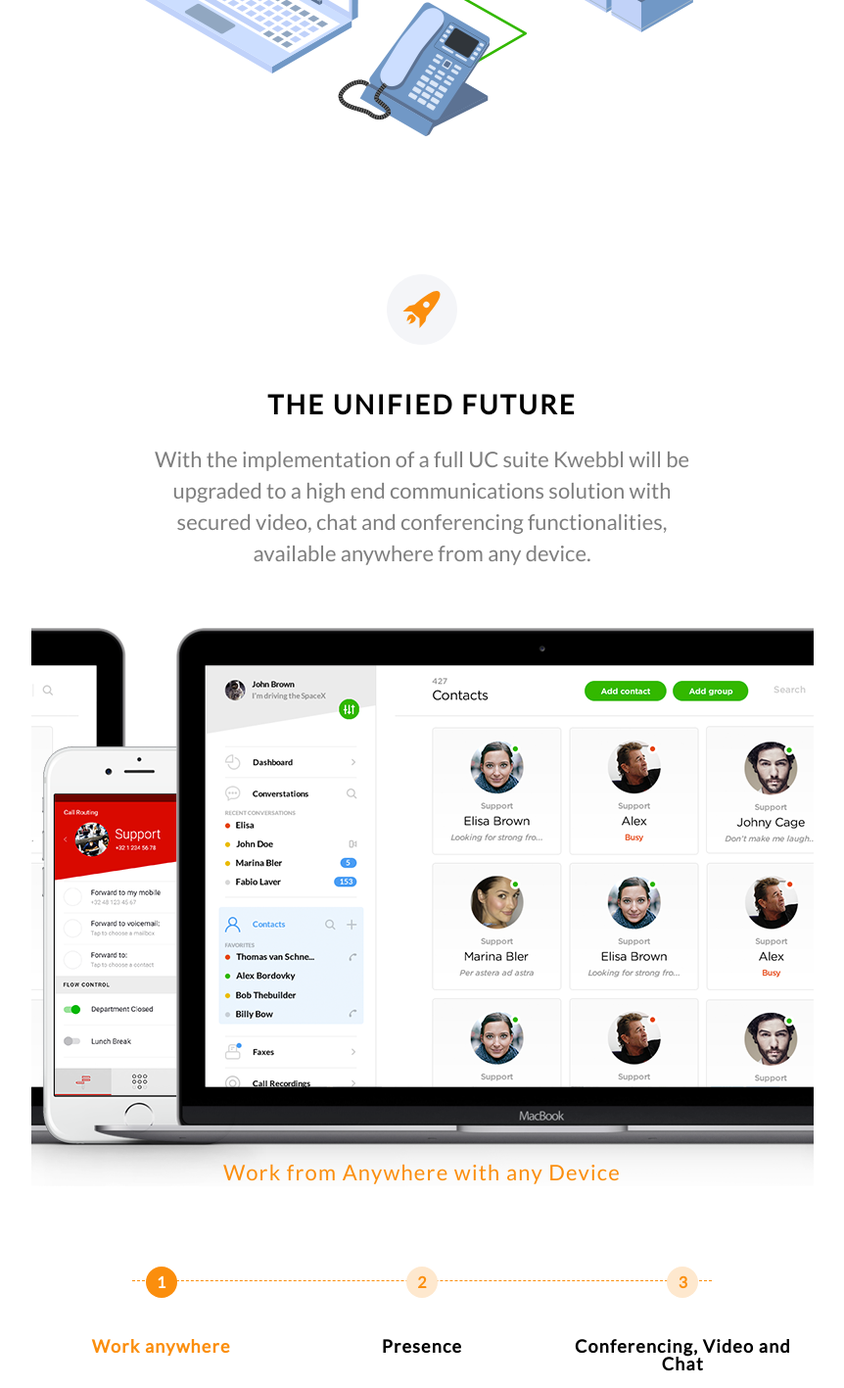
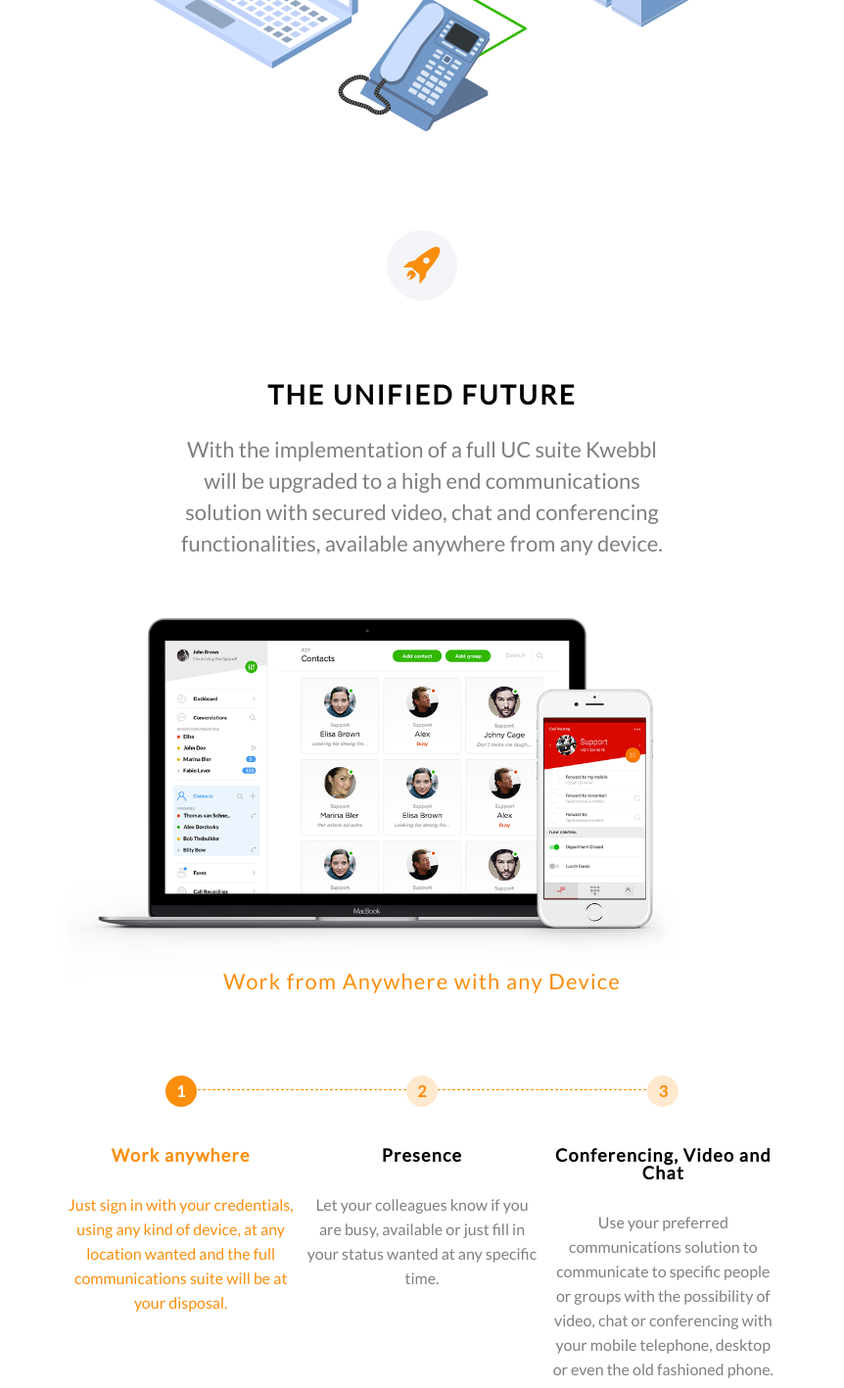
Before and after one commit to Ermugard/kwebbl-site, a React (Create React App) app: page /#/ in a window 1280 px wide. Shown: the part 4680-6097 px from the top of the page at 98% size, without its empty margins (209-1071 px from the left). Built offline with nearby package versions, Linux system fonts and the light colour scheme.

Commit message:
home tab section 5/6

```diff
--- a/src/pages/Home/Home.css
+++ b/src/pages/Home/Home.css
@@ -501,4 +501,115 @@
         font-style: normal;
         font-stretch: normal;
         line-height: 1.45;
-        margin-top: 20px; } }
+        margin-top: 20px; }
+  .home .section_5 .content, .home .section_6 .content {
+    display: -webkit-box;
+    display: -moz-box;
+    display: -ms-flexbox;
+    display: -webkit-flex;
+    display: flex;
+    flex-direction: column;
+    align-items: center;
+    text-align: center;
+    padding: 0 30px; }
+    .home .section_5 .content svg, .home .section_6 .content svg {
+      margin-top: 100px; }
+    .home .section_5 .content h2, .home .section_6 .content h2 {
+      margin-top: 35px; }
+    .home .section_5 .content p, .home .section_6 .content p {
+      max-width: 510px;
+      margin-top: 20px;
+      opacity: 0.5;
+      font-size: 22px;
+      font-weight: normal;
+      font-style: normal;
+      font-stretch: normal;
+      line-height: 1.45; }
+    .home .section_5 .content img, .home .section_6 .content img {
+      margin-top: 60px; }
+  .home .section_6 .carousel {
+    width: 100%;
+    height: 840px;
+    padding-bottom: 95px; }
+    .home .section_6 .carousel .slick-slider {
+      height: 100%; }
+      .home .section_6 .carousel .slick-slider img {
+        max-width: 60%; }
+      .home .section_6 .carousel .slick-slider .slick-list {
+        height: 630px; }
+      .home .section_6 .carousel .slick-slider .slick-dots {
+        bottom: 0; }
+        .home .section_6 .carousel .slick-slider .slick-dots > h3 {
+          font-size: 22px;
+          font-weight: normal;
+          text-transform: none;
+          line-height: 1.45;
+          color: #fb8e0d;
+          margin-bottom: 80px; }
+        .home .section_6 .carousel .slick-slider .slick-dots ul {
+          display: -webkit-box;
+          display: -moz-box;
+          display: -ms-flexbox;
+          display: -webkit-flex;
+          display: flex;
+          flex-direction: row;
+          justify-content: space-between;
+          width: 100%; }
+          .home .section_6 .carousel .slick-slider .slick-dots ul:before {
+            content: '';
+            z-index: -1;
+            position: absolute;
+            left: 15%;
+            top: 126px;
+            height: 0;
+            width: 70%;
+            border-top: 1px dashed #fb8e0d; }
+          .home .section_6 .carousel .slick-slider .slick-dots ul li {
+            width: auto;
+            max-width: 270px;
+            height: auto;
+            text-align: center; }
+            .home .section_6 .carousel .slick-slider .slick-dots ul li div {
+              display: -webkit-box;
+              display: -moz-box;
+              display: -ms-flexbox;
+              display: -webkit-flex;
+              display: flex;
+              flex-direction: column;
+              justify-content: center;
+              align-content: center; }
+            .home .section_6 .carousel .slick-slider .slick-dots ul li .number {
+              display: -webkit-box;
+              display: -moz-box;
+              display: -ms-flexbox;
+              display: -webkit-flex;
+              display: flex;
+              text-align: center;
+              justify-content: center;
+              align-items: center;
+              align-self: center;
+              margin-bottom: 40px;
+              width: 32px;
+              height: 32px;
+              border-radius: 50%;
+              color: #fb8e0d;
+              background-color: #fee8ce;
+              font-size: 16px;
+              font-weight: bold;
+              position: relative; }
+            .home .section_6 .carousel .slick-slider .slick-dots ul li h3 {
+              font-size: 18px;
+              font-weight: bold;
+              text-transform: none;
+              color: #000;
+              margin-bottom: 10px; }
+            .home .section_6 .carousel .slick-slider .slick-dots ul li p {
+              font-size: 16px;
+              line-height: 1.56;
+              text-align: center; }
+            .home .section_6 .carousel .slick-slider .slick-dots ul li.slick-active .number {
+              color: #fff;
+              background-color: #fb8e0d; }
+            .home .section_6 .carousel .slick-slider .slick-dots ul li.slick-active h3, .home .section_6 .carousel .slick-slider .slick-dots ul li.slick-active p {
+              opacity: 1;
+              color: #fb8e0d; } }
--- a/src/pages/Home/Home.scss
+++ b/src/pages/Home/Home.scss
@@ -574,8 +574,132 @@
           }
         }
       }
-      &_5, &_6 {}
-      &_6 {}
+      &_5, &_6 {
+        .content {
+          @include flex-mix();
+          flex-direction: column;
+          align-items: center;
+          text-align: center;
+          padding: 0 30px;
+
+          svg {
+            margin-top: 100px;
+          }
+          h2 {
+            margin-top: 35px;
+          }
+          p {
+            max-width: 510px;
+            margin-top: 20px;
+            opacity: 0.5;
+            font-size: 22px;
+            font-weight: normal;
+            font-style: normal;
+            font-stretch: normal;
+            line-height: 1.45;
+          }
+          img {
+            margin-top: 60px;
+          }
+        }
+      }
+      &_6 {
+        .carousel {
+          width: 100%;
+          height: 840px;
+          padding-bottom: 95px;
+
+          .slick-slider {
+            height: 100%;
+            img {
+              max-width: 60%;
+            }
+            .slick-list {
+              height: 630px;
+            }
+            .slick-dots {
+              bottom: 0;
+              & > h3 {
+                font-size: 22px;
+                font-weight: normal;
+                text-transform: none;
+                line-height: 1.45;
+                color: $OrangeText;
+                margin-bottom: 80px;
+              }
+              ul {
+                @include flex-mix();
+                flex-direction: row;
+                justify-content: space-between;
+                width: 100%;
+
+                &:before {
+                  content: '';
+                  z-index: -1;
+                  position: absolute;
+                  left: 15%;
+                  top: 126px;
+                  height: 0;
+                  width: 70%;
+                  border-top: 1px dashed $OrangeText;
+                }
+
+                li {
+                  div {
+                    @include flex-mix();
+                    flex-direction: column;
+                    justify-content: center;
+                    align-content: center;
+                  }
+
+                  width: auto;
+                  max-width: 270px;
+                  height: auto;
+                  text-align: center;
+                  .number {
+                    @include flex-mix();
+                    text-align: center;
+                    justify-content: center;
+                    align-items: center;
+                    align-self: center;
+                    margin-bottom: 40px;
+                    width: 32px;
+                    height: 32px;
+                    border-radius: 50%;
+                    color: $OrangeText;
+                    background-color: $PastelOrangeBg;
+                    font-size: 16px;
+                    font-weight: bold;
+                    position: relative;
+                  }
+                  h3 {
+                    font-size: 18px;
+                    font-weight: bold;
+                    text-transform: none;
+                    color: $Black;
+                    margin-bottom: 10px;
+                  }
+                  p {
+                    font-size: 16px;
+                    line-height: 1.56;
+                    text-align: center;
+                  }
+                  &.slick-active {
+                    .number {
+                      color: $White;
+                      background-color: $OrangeText;
+                    }
+                    h3, p {
+                      opacity: 1;
+                      color: $OrangeText;
+                    }
+                  }
+                }
+              }
+            }
+          }
+        }
+      }
     }
   }
 }
--- a/src/pages/Home/HomeCarousel.jsx
+++ b/src/pages/Home/HomeCarousel.jsx
@@ -33,6 +33,8 @@
       slidesToShow: 1,
       slidesToScroll: 1,
       swipeToSlide: true,
+      adaptiveHeight: true,
+      variableWidth: true,
       appendDots: dots => (<div className="thumbs">
         <h3>Work from Anywhere with any Device</h3>
         <ul>{dots}</ul>
```
